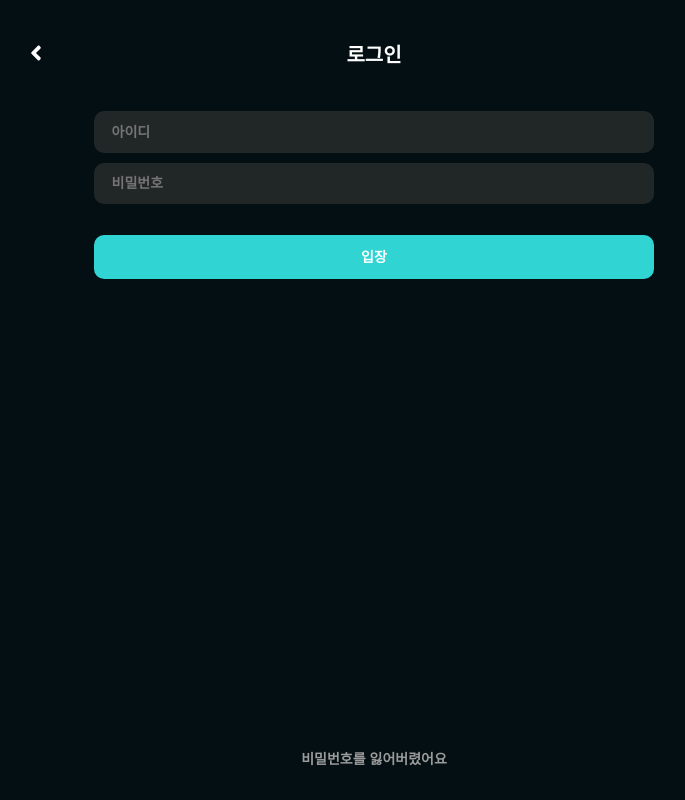
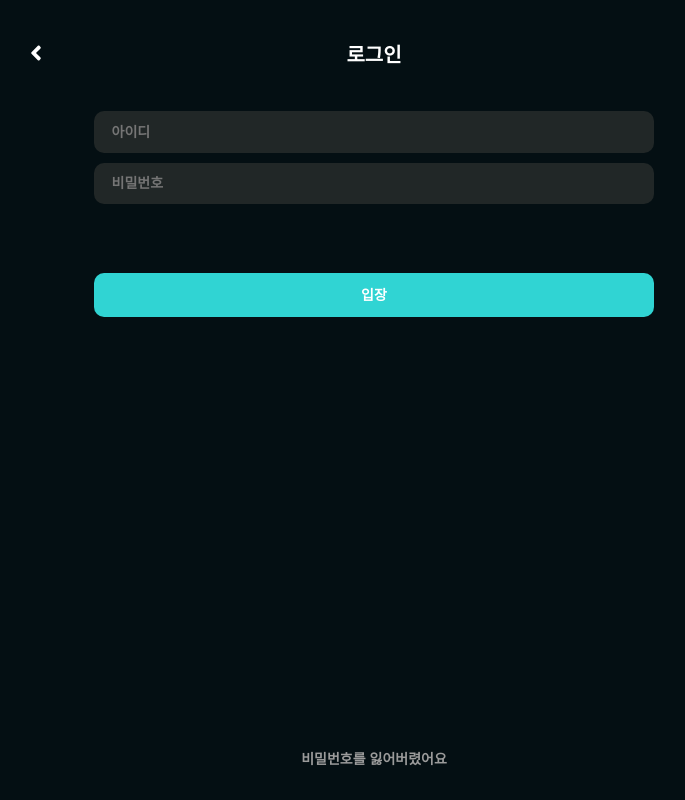
Before and after one commit to PaceMakerDev/Pace_Maker_Web, a React (Create React App) app: page /auth/login in a window 1280 px wide. Shown: the whole page, without its empty margins (266-951 px from the left). Built offline with nearby package versions, Linux system fonts and the light colour scheme.

Commit message:
Add error message when incorrect login

```diff
--- a/src/components/organisms/Form/LoginForm/LoginForm.styled.ts
+++ b/src/components/organisms/Form/LoginForm/LoginForm.styled.ts
@@ -1,9 +1,14 @@
 import styled from 'styled-components';
 
 export const StyledInputWrapper = styled.div`
-  margin-bottom: 1.3rem;
+  margin-bottom: 2rem;
 
   input {
     margin-bottom: 0.6rem;
   }
 `;
+
+export const StyledErrorBox = styled.div`
+  margin: 0.5rem 0;
+  padding-left: 0.3rem;
+`;
--- a/src/components/organisms/Form/LoginForm/LoginForm.tsx
+++ b/src/components/organisms/Form/LoginForm/LoginForm.tsx
@@ -5,14 +5,17 @@ import sha256 from 'crypto-js/sha256';
 import { useAppDispatch } from 'common/reduxhooks';
 import FullButton from 'components/atoms/Button/FullButton/FullButton';
 import RadiusInput from 'components/atoms/Input/RadiusInput/RadiusInput';
+import ErrorMessage from 'components/atoms/Message/ErrorMessage/ErrorMessage';
 import { setLogin } from 'actions/auth';
 import { SigninApi } from 'State';
 import { API_SERVER_ADDRESS } from 'common/constants';
-import { StyledInputWrapper } from './LoginForm.styled';
+import { StyledInputWrapper, StyledErrorBox } from './LoginForm.styled';
 
 const LoginForm: React.FC = () => {
   const [id, setId] = useState('');
   const [password, setPassword] = useState('');
+  const [isAuthIncorrect, setIsAuthIncorrect] = useState(false);
+  const [isShakeMessage, setIsShakeMessage] = useState(false);
   const dispath = useAppDispatch();
   const history = useHistory();
 
@@ -28,6 +31,7 @@ const LoginForm: React.FC = () => {
   }, []);
 
   const handleSubmit: React.FormEventHandler<HTMLFormElement> = async event => {
+    try {
       event.preventDefault();
 
       const body: SigninApi = {
@@ -45,6 +49,18 @@ const LoginForm: React.FC = () => {
       saveToken(accessToken, refreshToken);
       dispath(setLogin());
       history.push('/');
+    } catch (error) {
+      const { status } = error.response;
+
+      if (status === 404) {
+        setIsAuthIncorrect(true);
+        setIsShakeMessage(true);
+        setTimeout(() => setIsShakeMessage(false), 400);
+
+        setId('');
+        setPassword('');
+      }
+    }
   };
 
   const saveToken = (accessToken: string, refreshToken: string): void => {
@@ -57,6 +73,11 @@ const LoginForm: React.FC = () => {
       <StyledInputWrapper>
         <RadiusInput name="id" value={id} placeholder="아이디" onChange={handleInput} />
         <RadiusInput name="password" value={password} type="password" placeholder="비밀번호" onChange={handleInput} />
+        <StyledErrorBox>
+          <ErrorMessage visible={isAuthIncorrect} shake={isShakeMessage}>
+            아이디나 비밀번호가 올바르지 않습니다
+          </ErrorMessage>
+        </StyledErrorBox>
       </StyledInputWrapper>
       <FullButton theme="prime">입장</FullButton>
     </form>
```
Lines whose indentation alone changed are shown as unchanged.
